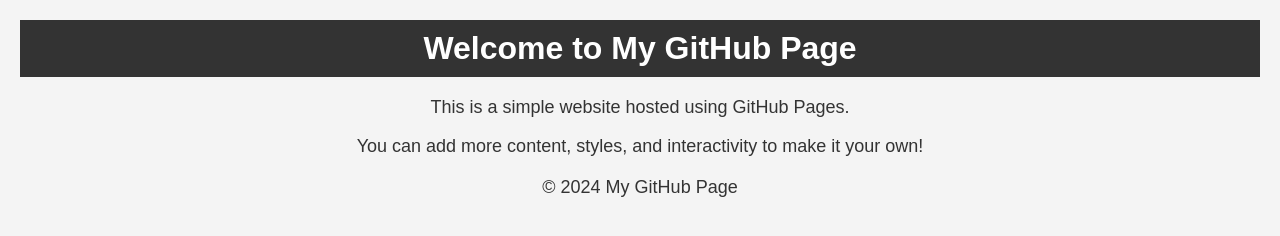
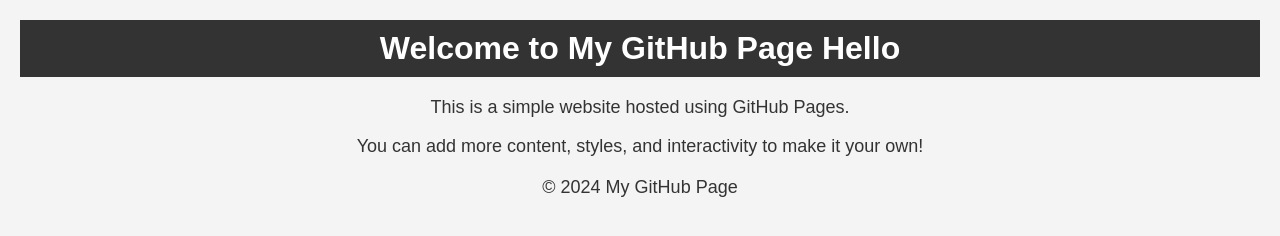
Before and after one commit to kziedd/onthi, a plain HTML site: page index.html in a window 1280 px wide. Drawn offline with Linux system fonts and the light colour scheme.

Commit message:
Update index.html

```diff
--- a/index.html
+++ b/index.html
@@ -33,7 +33,7 @@
 </head>
 <body>
     <header>
-        <h1>Welcome to My GitHub Page</h1>
+        <h1>Welcome to My GitHub Page Hello</h1>
     </header>
 
     <p>This is a simple website hosted using GitHub Pages.</p>
```
